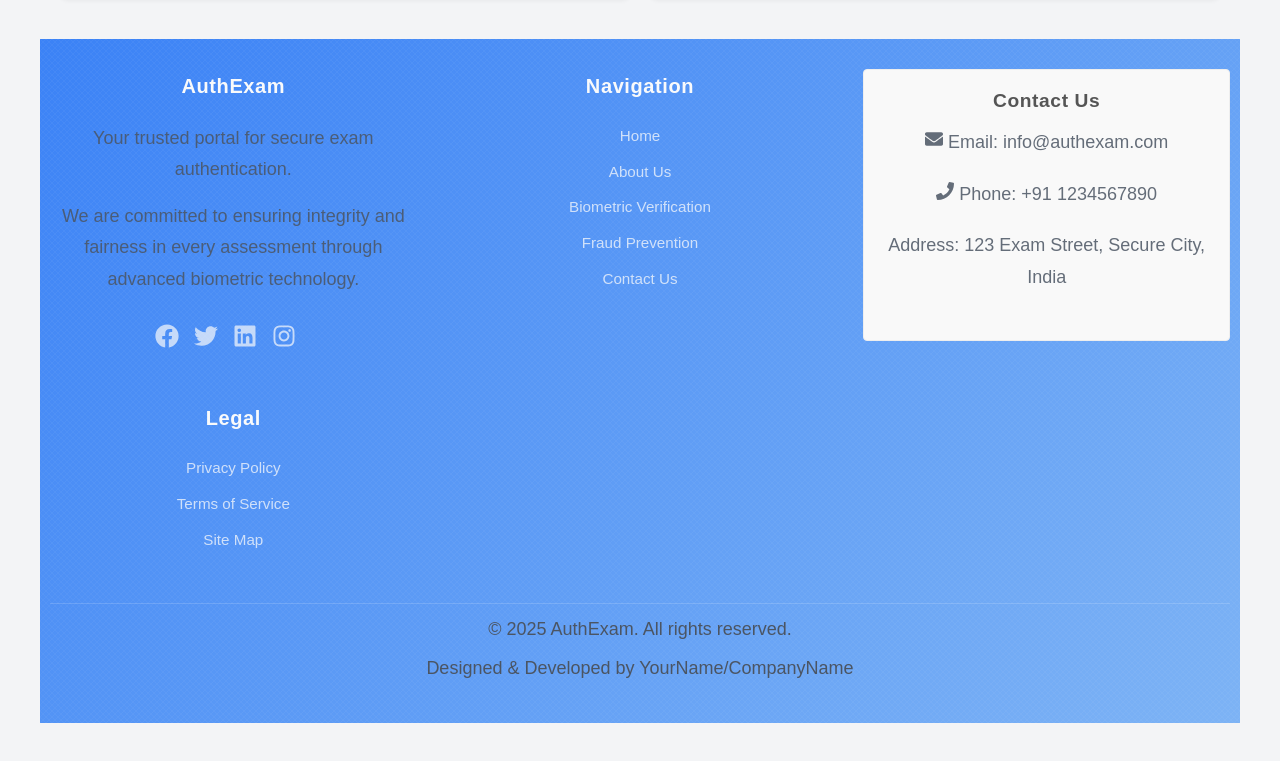
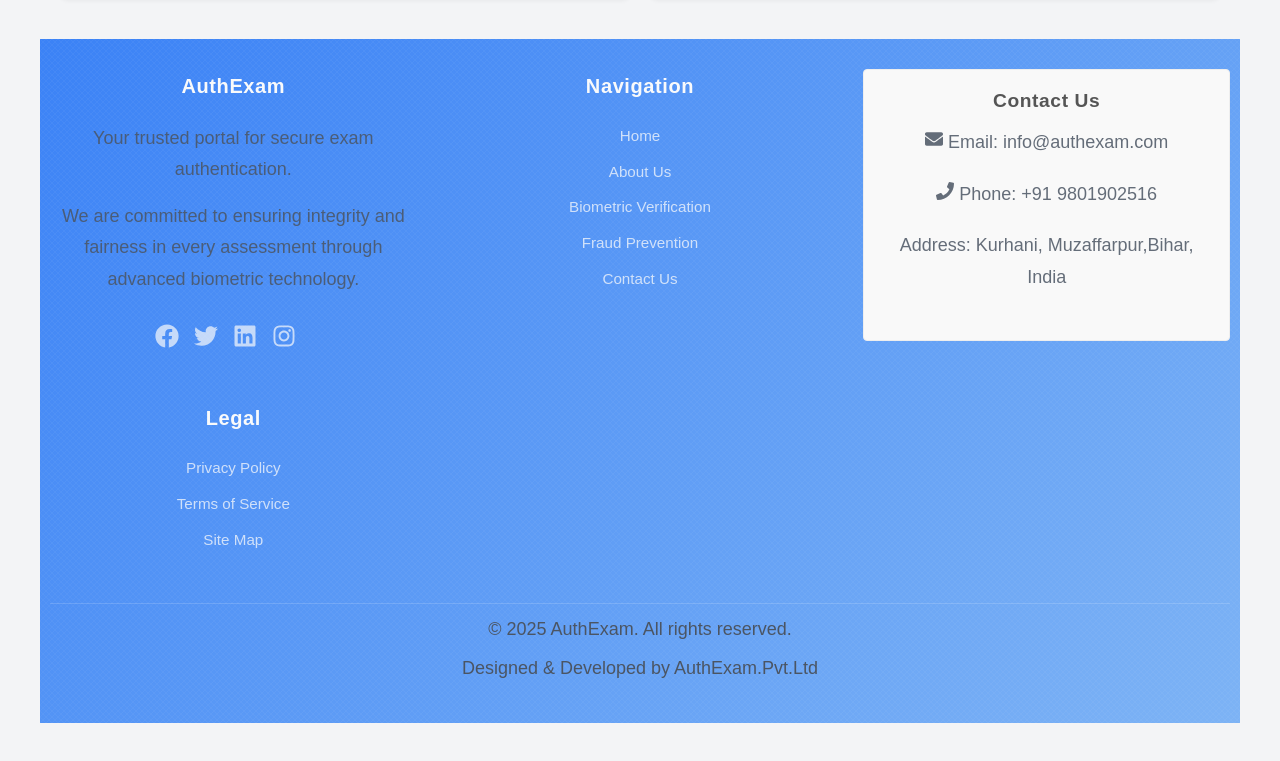
Before and after one commit to Shashi8969/AuthExam, a React (Create React App) app: page / in a window 1280 px wide. Shown: the part 1419-2180 px from the top of the page. Built offline with nearby package versions, Linux system fonts and the light colour scheme; no server answers.

Commit message:
adding footer details

```diff
--- a/src/components/Footer/Footer.js
+++ b/src/components/Footer/Footer.js
@@ -34,8 +34,8 @@ const Footer = () => {
         <div className="footer-section contact-info">
           <h3>Contact Us</h3>
           <p><FaEnvelope className="contact-icon" /> Email: info@authexam.com</p>
-          <p><FaPhone className="contact-icon" /> Phone: +91 1234567890</p>
-          <p>Address: 123 Exam Street, Secure City, India</p>
+          <p><FaPhone className="contact-icon" /> Phone: +91 9801902516</p>
+          <p>Address: Kurhani, Muzaffarpur,Bihar, India</p>
         </div>
 
         <div className="footer-section legal">
@@ -49,7 +49,7 @@ const Footer = () => {
       </div>
       <div className="footer-bottom">
         <p>&copy; {new Date().getFullYear()} AuthExam. All rights reserved.</p>
-        <p>Designed & Developed by YourName/CompanyName</p>
+        <p>Designed & Developed by AuthExam.Pvt.Ltd</p>
       </div>
     </footer>
   );
```
